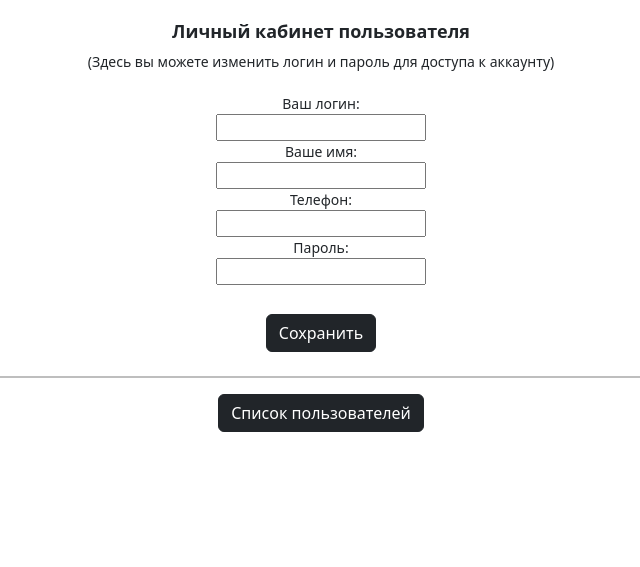
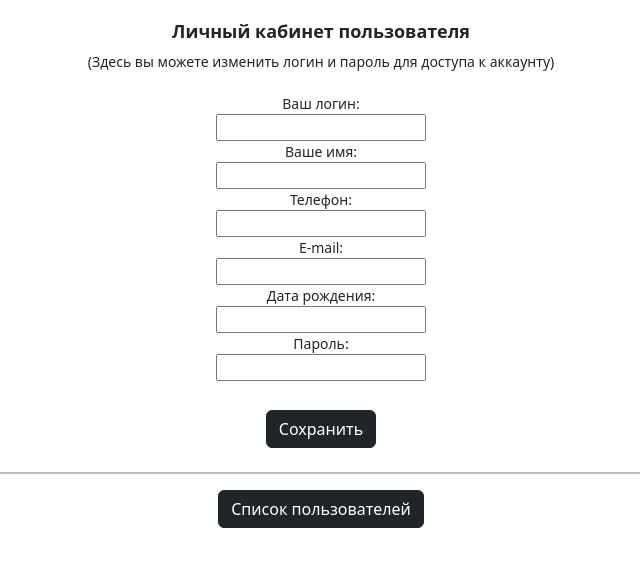
Before and after one commit to 1Hannya/ProjectManagementApplication, a Django app: template server/ProjectManagementApplication/templates/personalArea.html in a window 1280 px wide. Shown: the part 56-623 px from the top of the page, without its empty margins (319-959 px from the left). Run offline with Django 4.2, Linux system fonts and the light colour scheme; the template is opened without the code that fills it, so the values that code supplies are empty.

Commit message:
version 1.3 Final

```diff
--- a/server/ProjectManagementApplication/templates/personalArea.html
+++ b/server/ProjectManagementApplication/templates/personalArea.html
@@ -28,6 +28,14 @@
     <div class="w-35 mx-auto">
       <label style="font-size: 14px">Телефон: </label><br>
         <input style="font-size: 14px" type="text" name="number" value = "{{user.number}}" />
+    </div>
+    <div class="w-35 mx-auto">
+        <label style="font-size: 14px">E-mail: </label><br>
+        <input style="font-size: 14px" type="text" name="email" value = "{{user.email}}" />
+    </div>
+    <div class="w-35 mx-auto">
+        <label style="font-size: 14px">Дата рождения: </label><br>
+        <input style="font-size: 14px" type="text" name="birthday" value = "{{user.birthday}}" />
     </div>
     <div class="w-45 mx-auto">
       <label style="font-size: 14px">Пароль: </label><br>
--- a/server/ProjectManagementApplication/templates/tagUsers.html
+++ b/server/ProjectManagementApplication/templates/tagUsers.html
@@ -12,6 +12,9 @@
 {% if usersList.count > 0 %}
     <br>
 <h3 align="center">Список пользователей</h3>
+    <div align="center">
+        <a class="btn btn-dark" href="/registration/">Регистрация исполнителя</a>  <a class="btn btn-dark" href="/registrationForAdmin/">Регистрация администратора</a><br><br>
+    </div>
 <table align="center" class="table-dark">
     <thead>
     <th>Ф.И.О</th>
```
Also changed, not shown: other parts of server/ProjectManagementApplication/templates/personalArea.html (+5 -4 lines), server/ProjectManagementApplication/views.py (+12 -4 lines), 1 other file. Lines whose indentation alone changed are shown as unchanged.
